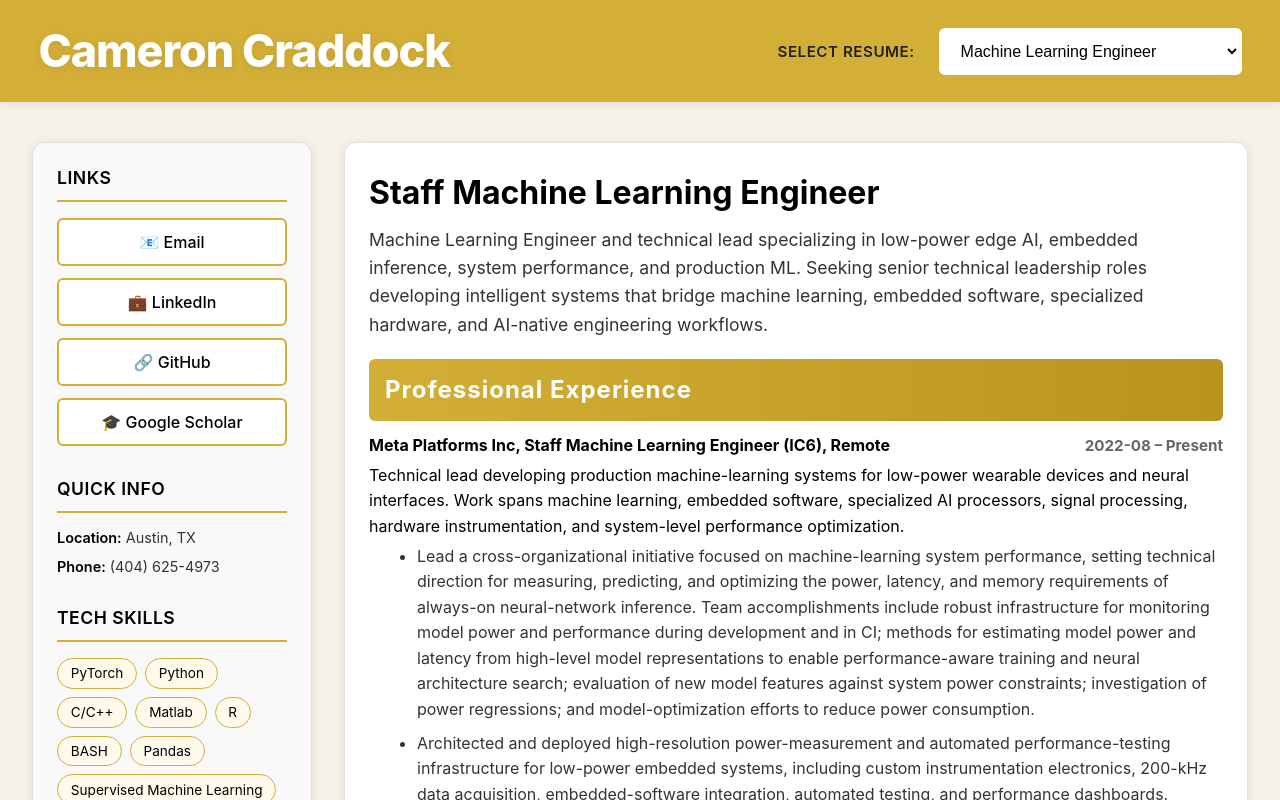
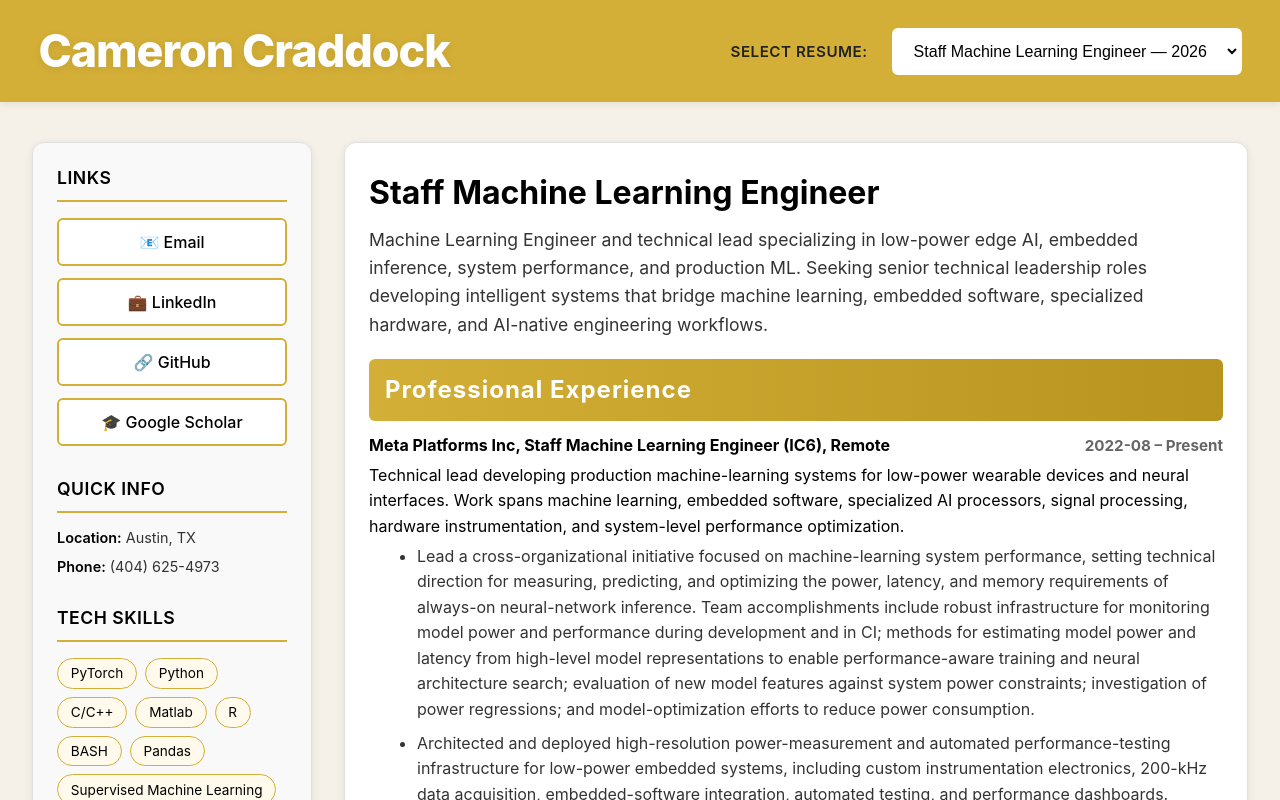
Before and after one commit to ccraddock/cloud_resume_challenge, a React (Vite) app in the folder resume-app/: page / in a window 1280 px wide. Shown: the top 800 px of the page. Built offline with nearby package versions, Linux system fonts and the light colour scheme.

Commit message:
Add updated resume to selector

```diff
--- a/resume-app/src/components/Header.jsx
+++ b/resume-app/src/components/Header.jsx
@@ -15,7 +15,8 @@
             value={selectedResume}
             onChange={e => onResumeChange(e.target.value)}
           >
-            <option value="ml">Machine Learning Engineer</option>
+            <option value="ml2026">Staff Machine Learning Engineer — 2026</option>
+            <option value="ml">Machine Learning Engineer — 2025</option>
             <option value="neuroscience">Biomedical Imaging AI Researcher</option>
           </select>
           {pdf && (
```
